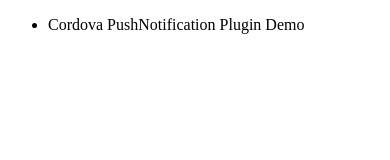
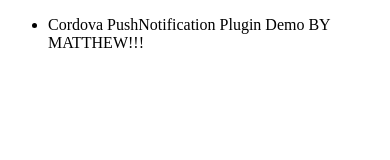
Before and after one commit to mwvasco/Example, a plain HTML site: page www/index.html in a window 390 px wide. Drawn offline with Linux system fonts and the light colour scheme; some packages are replaced by stand-ins of ours.

Commit message:
Update index.html

```diff
--- a/www/index.html
+++ b/www/index.html
@@ -94,7 +94,7 @@
 		<div id="home">
 			<div id="app-status-div">
 				<ul id="app-status-ul">
-					<li>Cordova PushNotification Plugin Demo</li>
+					<li>Cordova PushNotification Plugin Demo BY MATTHEW!!!</li>
 				</ul>
 			</div>
 		</div>
```
